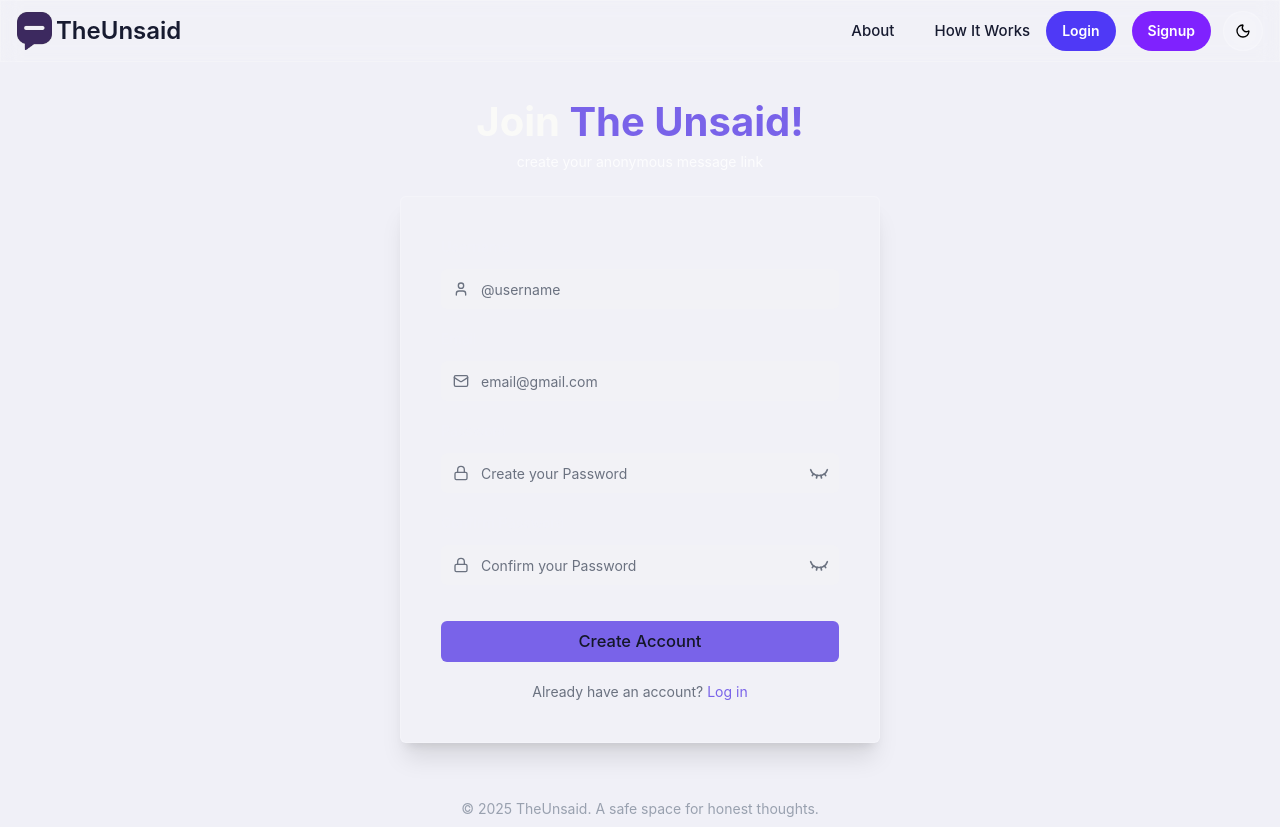
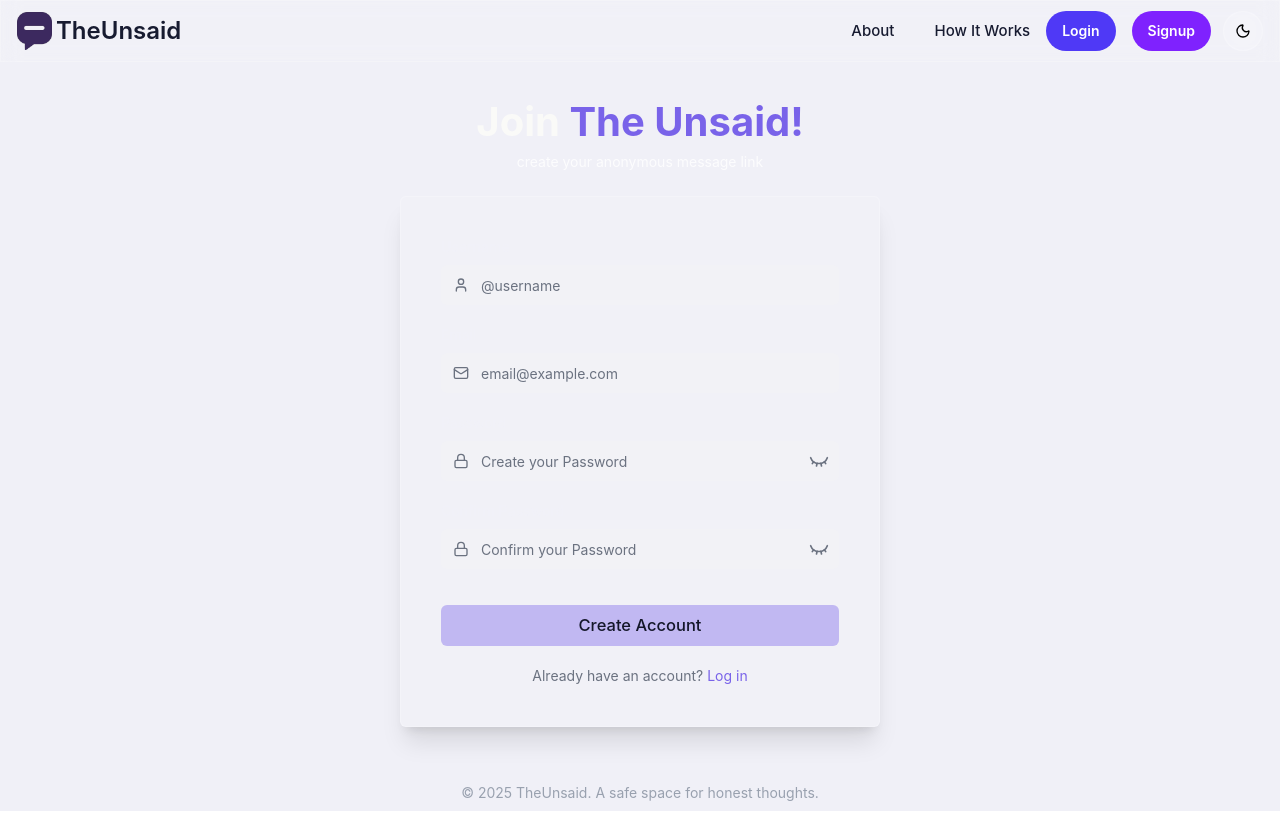
Before and after one commit to munachi821/The-Unsaid, a React (Vite) app: page /Signup in a window 1280 px wide. Built offline with nearby package versions, Linux system fonts and the light colour scheme.

Commit message:
done with the signup form validation and a little bit of the login validation

```diff
--- a/src/Routes/Login.jsx
+++ b/src/Routes/Login.jsx
@@ -1,4 +1,4 @@
-import { EyeClosedIcon, EyeIcon, Lock, Mail, User } from "lucide-react";
+import { EyeClosedIcon, EyeIcon, Lock, Mail } from "lucide-react";
 import { useState } from "react";
 import { Link } from "react-router-dom";
 import Copyright from "../components/Copyright";
@@ -7,6 +7,33 @@ const Login = () => {
   const [showPassword, setShowPassword] = useState(false);
   function passwordShown() {
     setShowPassword((isShown) => !isShown);
+  }
+  const [error, setError] = useState({});
+
+  function handleSubmit(formData) {
+    let errors = {};
+
+    const email = formData.get("email").trim();
+    const EMAIL_REGEX = /^[A-Z0-9._%+-]+@[A-Z0-9.-]+\.[A-Z]{2,}$/i;
+    if (!email) {
+      errors.email = "enter your email";
+    } else if (!EMAIL_REGEX.test(email)) {
+      errors.email = "invalid email";
+    }
+
+    const password = formData.get("password");
+    if (!password) {
+      errors.password = "enter your password";
+    }
+
+    setError(errors);
+    if (Object.keys(errors).length === 0) {
+      alert("Form submitted successfully");
+      console.log({
+        email,
+        password,
+      });
+    }
   }
   return (
     <section className="bg-[#f0f0f7] dark:bg-[#181c2d] h-screen w-screen pt-25 section-padding">
@@ -18,41 +45,70 @@ const Login = () => {
         </div>
 
         <div className="max-w-[30rem] w-full p-5 sm:p-10 glass-card dark:glass-card rounded-md">
-          <form action="#" className="flex flex-col gap-5">
-            <div className="flex flex-col gap-3">
+          <form action={handleSubmit} className="flex flex-col gap-5">
+            <div className="flex flex-col">
+              <div className="flex w-full justify-between items-center mb-2">
                 <label
                   htmlFor="email"
                   className="text-sm font-medium text-[#f1f1f8]"
                 >
                   Email
                 </label>
+
+                {error.email && (
+                  <p className="text-error text-[12px] sm:text-sm">
+                    {error.email}
+                  </p>
+                )}
+              </div>
               <div className="relative">
                 <Mail className="absolute left-3 top-1/2 transform -translate-y-1/2 h-4 w-4 text-muted-foreground" />
                 <input
                   type="email"
-                  placeholder="email@gmail.com"
-                  className="w-full h-10 placeholder:text-muted-foreground outline-0 border-0 text-[#f3f3f3] focus:border-accent2 focus:border bg-background/50 border-border/50 rounded-md pl-10 focus:outline-accent2 focus:outline-2 transform focus:outline-offset-2 duration-150 text-sm"
+                  placeholder="email@example.com"
+                  name="email"
+                  className={`w-full h-10 placeholder:text-muted-foreground outline-0 border-0 text-[#f3f3f3] ${
+                    error.email ? "focus:border-error" : "focus:border-accent2"
+                  } focus:border bg-background/50 border-border/50 rounded-md pl-10 ${
+                    error.email
+                      ? "focus:outline-error"
+                      : "focus:outline-accent2"
+                  } focus:outline-2 transform focus:outline-offset-2 duration-150 text-sm`}
                   id="email"
-                  required
                 />
               </div>
             </div>
 
-            <div className="flex flex-col gap-3">
+            <div className="flex flex-col">
+              <div className="flex items-center justify-between mb-2 w-full">
                 <label
                   htmlFor="password"
                   className="text-sm font-medium text-[#f1f1f8]"
                 >
                   Password
                 </label>
+                {error.password && (
+                  <p className="text-error text-[12px] sm:text-sm">
+                    {error.password}
+                  </p>
+                )}
+              </div>
               <div className="relative">
                 <Lock className="absolute left-3 top-1/2 transform -translate-y-1/2 h-4 w-4 text-muted-foreground" />
                 <input
                   type={showPassword ? "text" : "password"}
                   placeholder="Create your Password"
-                  className="w-full h-10 placeholder:text-muted-foreground outline-0 border-0 text-[#f3f3f3] focus:border-accent2 focus:border bg-background/50 border-border/50 rounded-md pl-10 focus:outline-accent2 focus:outline-2 transform focus:outline-offset-2 duration-150 text-sm font-medium"
+                  name="password"
+                  className={`w-full h-10 placeholder:text-muted-foreground outline-0 border-0 text-[#f3f3f3] ${
+                    error.password
+                      ? "focus:border-error"
+                      : "focus:border-accent2"
+                  } focus:border bg-background/50 border-border/50 rounded-md pl-10 ${
+                    error.password
+                      ? "focus:outline-error"
+                      : "focus:outline-accent2"
+                  } focus:outline-2 transform focus:outline-offset-2 duration-150 text-sm`}
                   id="password"
-                  required
                 />
                 <div
                   className="absolute right-0 bottom-0 h-full flex items-center justify-center w-10 cursor-pointer"
--- a/src/Routes/Signup.jsx
+++ b/src/Routes/Signup.jsx
@@ -12,6 +12,82 @@ export default function Signup() {
   function passwordShown2() {
     setShowPassword2((isShown) => !isShown);
   }
+
+  const [formData, setFormData] = useState({
+    username: "",
+    email: "",
+    password: "",
+    confirmPassword: "",
+  });
+
+  const [errors, setErrors] = useState({});
+
+  function validate(data) {
+    let newErrors = {};
+
+    if (!data.username.trim()) {
+      newErrors.username = "Username is required";
+    }
+
+    const emailRegex = /^[a-zA-Z0-9._%+-]+@[a-zA-Z0-9.-]+\.[a-zA-Z]{2,}$/;
+    if (!data.email.trim()) {
+      newErrors.email = "Email is required";
+    } else if (!emailRegex.test(data.email)) {
+      newErrors.email = "Invalid email format";
+    }
+
+    if (!data.password) {
+      newErrors.password = "Password is required";
+    } else if (data.password.length < 6) {
+      newErrors.password = "Password must be at least 6 characters";
+    }
+
+    if (!data.confirmPassword) {
+      newErrors.confirmPassword = "Confirm your password";
+    } else if (data.password !== data.confirmPassword) {
+      newErrors.confirmPassword = "Passwords do not match";
+    }
+
+    return newErrors;
+  }
+
+  //Handle input change
+  function handleChange(e) {
+    const { name, value } = e.target;
+    setFormData((prev) => ({
+      ...prev,
+      [name]: value,
+    }));
+
+    //Validate while typing
+    setErrors((prevErrors) => {
+      const updatedData = { ...formData, [name]: value };
+      return validate(updatedData);
+    });
+  }
+
+  //Handle submit
+  function handleSubmit(e) {
+    e.preventDefault();
+
+    const validationErrors = validate(formData);
+    setErrors(validationErrors);
+
+    if (Object.keys(validationErrors).length === 0) {
+      alert("Form submitted succesfully");
+      //vikrez backend logic
+      console.log(formData);
+    }
+  }
+
+  //Diisable button if errors or empty fields
+  const isDisabled =
+    Object.keys(errors).length > 0 ||
+    !formData.username ||
+    !formData.email ||
+    !formData.password ||
+    !formData.confirmPassword;
+
   return (
     <section className="bg-[#f0f0f7] dark:bg-[#181c2d] h-full w-screen pt-25 section-padding">
       <div className="max-w-4xl mx-auto flex items-center flex-col">
@@ -25,60 +101,113 @@ export default function Signup() {
         </div>
 
         <div className="max-w-[30rem] w-full p-5 sm:p-10 glass-card dark:glass-card rounded-md">
-          <form action="#" className="flex flex-col gap-5">
-            <div className="flex flex-col gap-3">
+          <form onSubmit={handleSubmit} className="flex flex-col gap-5">
+            {/* Username */}
+            <div className="flex flex-col">
+              <div className="flex w-full justify-between items-center mb-2">
                 <label
                   htmlFor="username"
                   className="text-sm font-medium text-[#f1f1f8]"
                 >
                   Username
                 </label>
+
+                {errors.username && (
+                  <p className="text-error text-[12px] sm:text-sm">
+                    {errors.username}
+                  </p>
+                )}
+              </div>
               <div className="relative">
                 <User className="absolute left-3 top-1/2 transform -translate-y-1/2 h-4 w-4 text-muted-foreground" />
                 <input
                   type="text"
                   placeholder="@username"
-                  className="w-full h-10 placeholder:text-muted-foreground outline-0 border-0 text-[#f3f3f3] focus:border-accent2 focus:border bg-background/50 border-border/50 rounded-md pl-10 focus:outline-accent2 focus:outline-2 transform focus:outline-offset-2 duration-150 text-sm"
+                  name="username"
+                  value={formData.username}
+                  onChange={handleChange}
+                  className={`w-full h-10 placeholder:text-muted-foreground outline-0 border-0 text-[#f3f3f3] ${
+                    errors.username
+                      ? "focus:border-error"
+                      : "focus:border-accent2"
+                  } focus:border bg-background/50 border-border/50 rounded-md pl-10 ${
+                    errors.username
+                      ? "focus:outline-error"
+                      : "focus:outline-accent2"
+                  } focus:outline-2 transform focus:outline-offset-2 duration-150 text-sm`}
                   id="username"
-                  required
                 />
               </div>
             </div>
 
-            <div className="flex flex-col gap-3">
+            {/* Email */}
+            <div className="flex flex-col">
+              <div className="flex items-center justify-between w-full mb-2">
                 <label
                   htmlFor="email"
                   className="text-sm font-medium text-[#f1f1f8]"
                 >
                   Email
                 </label>
+
+                {errors.email && (
+                  <p className="text-error text-[12px] sm:text-sm">
+                    {errors.email}
+                  </p>
+                )}
+              </div>
               <div className="relative">
                 <Mail className="absolute left-3 top-1/2 transform -translate-y-1/2 h-4 w-4 text-muted-foreground" />
                 <input
                   type="email"
-                  placeholder="email@gmail.com"
-                  className="w-full h-10 placeholder:text-muted-foreground outline-0 border-0 text-[#f3f3f3] focus:border-accent2 focus:border bg-background/50 border-border/50 rounded-md pl-10 focus:outline-accent2 focus:outline-2 transform focus:outline-offset-2 duration-150 text-sm"
+                  name="email"
+                  placeholder="email@example.com"
+                  value={formData.email}
+                  onChange={handleChange}
+                  className={`w-full h-10 placeholder:text-muted-foreground outline-0 border-0 text-[#f3f3f3] ${
+                    errors.email ? "focus:border-error" : "focus:border-accent2"
+                  } focus:border bg-background/50 border-border/50 rounded-md pl-10 ${
+                    errors.email
+                      ? "focus:outline-error"
+                      : "focus:outline-accent2"
+                  } focus:outline-2 transform focus:outline-offset-2 duration-150 text-sm`}
                   id="email"
-                  required
                 />
               </div>
             </div>
 
-            <div className="flex flex-col gap-3">
+            <div className="flex flex-col">
+              <div className="flex items-center justify-between mb-2 w-full">
                 <label
                   htmlFor="password"
                   className="text-sm font-medium text-[#f1f1f8]"
                 >
                   Password
                 </label>
+                {errors.password && (
+                  <p className="text-error text-[12px] sm:text-sm">
+                    {errors.password}
+                  </p>
+                )}
+              </div>
               <div className="relative">
                 <Lock className="absolute left-3 top-1/2 transform -translate-y-1/2 h-4 w-4 text-muted-foreground" />
                 <input
                   type={showPassword ? "text" : "password"}
+                  name="password"
+                  value={formData.password}
+                  onChange={handleChange}
                   placeholder="Create your Password"
-                  className="w-full h-10 placeholder:text-muted-foreground outline-0 border-0 text-[#f3f3f3] focus:border-accent2 focus:border bg-background/50 border-border/50 rounded-md pl-10 focus:outline-accent2 focus:outline-2 transform focus:outline-offset-2 duration-150 text-sm"
+                  className={`w-full h-10 placeholder:text-muted-foreground outline-0 border-0 text-[#f3f3f3] ${
+                    errors.password
+                      ? "focus:border-error"
+                      : "focus:border-accent2"
+                  } focus:border bg-background/50 border-border/50 rounded-md pl-10 ${
+                    errors.password
+                      ? "focus:outline-error"
+                      : "focus:outline-accent2"
+                  } focus:outline-2 transform focus:outline-offset-2 duration-150 text-sm`}
                   id="password"
-                  required
                 />
                 <div
                   className="absolute right-0 bottom-0 h-full flex items-center justify-center w-10 cursor-pointer"
@@ -93,21 +222,38 @@ export default function Signup() {
               </div>
             </div>
 
-            <div className="flex flex-col gap-3">
+            <div className="flex flex-col">
+              <div className="flex items-center justify-between w-full mb-2">
                 <label
                   htmlFor="confirm-password"
                   className="text-sm font-medium text-[#f1f1f8]"
                 >
                   Confirm Password
                 </label>
+                {errors.confirmPassword && (
+                  <p className="text-error text-[12px] sm:text-sm">
+                    {errors.confirmPassword}
+                  </p>
+                )}
+              </div>
               <div className="relative">
                 <Lock className="absolute left-3 top-1/2 transform -translate-y-1/2 h-4 w-4 text-muted-foreground" />
                 <input
                   type={showPassword2 ? "text" : "password"}
+                  name="confirmPassword"
+                  value={formData.confirmPassword}
+                  onChange={handleChange}
                   placeholder="Confirm your Password"
-                  className="w-full h-10 placeholder:text-muted-foreground outline-0 border-0 text-[#f3f3f3] focus:border-accent2 focus:border bg-background/50 border-border/50 rounded-md pl-10 focus:outline-accent2 focus:outline-2 transform focus:outline-offset-2 duration-150 text-sm"
+                  className={`w-full h-10 placeholder:text-muted-foreground outline-0 border-0 text-[#f3f3f3] ${
+                    errors.confirmPassword
+                      ? "focus:border-error"
+                      : "focus:border-accent2"
+                  } focus:border bg-background/50 border-border/50 rounded-md pl-10 ${
+                    errors.confirmPassword
+                      ? "focus:outline-error"
+                      : "focus:outline-accent2"
+                  } focus:outline-2 transform focus:outline-offset-2 duration-150 text-sm`}
                   id="confirm-password"
-                  required
                 />
                 <div
                   className="absolute right-0 bottom-0 h-full flex items-center justify-center w-10 cursor-pointer"
@@ -122,7 +268,15 @@ export default function Signup() {
               </div>
             </div>
 
-            <button className="bg-[#7963e9] font-medium rounded-md py-2 hover:bg-[#7963e9]/90 text-[16.5px] text-[#141729] cursor-pointer mt-4">
+            {/* Submit btn */}
+            <button
+              className={`font-medium rounded-md py-2  text-[16.5px] text-[#141729] cursor-pointer mt-4 duration-200 transition-colors ${
+                isDisabled
+                  ? "bg-[#7963e9]/40 cursor-not-allowed"
+                  : "bg-[#7963e9] hover:bg-[#7963e9]/90"
+              }`}
+              disabled={isDisabled}
+            >
               Create Account
             </button>
 
--- a/src/index.css
+++ b/src/index.css
@@ -77,6 +77,7 @@ html {
   --radius: 1rem;
   --color-navy-primary: hsl(221 28% 21%);
   --color-off-white: hsl(240 9% 96%);
+  --color-error: #db010c;
 
   /* TheUnsaid custom colors */
   --color-navy: hsl(230, 35%, 14%);
```
Lines whose indentation alone changed are shown as unchanged.
